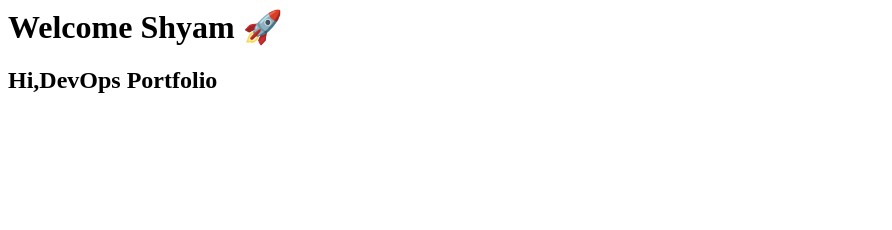
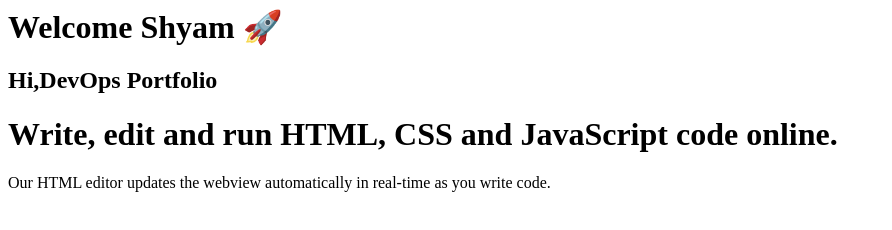
Before and after one commit to shyamabishek/portfolio, a plain HTML site: page index.html in a window 1280 px wide. Shown: the whole page, without its empty margins (0-892 px from the left). Drawn offline with Linux system fonts and the light colour scheme.

Commit message:
new update

```diff
--- a/index.html
+++ b/index.html
@@ -1,3 +1,20 @@
 <title>Updated work</title>
 <h1>Welcome Shyam 🚀</h1>
 <h2>Hi,DevOps Portfolio</h2>
+<!DOCTYPE html>
+<html lang="en">
+
+<head>
+  <title>Browser</title>
+</head>
+
+<body>
+  <h1>
+    Write, edit and run HTML, CSS and JavaScript code online.
+  </h1>
+  <p>
+    Our HTML editor updates the webview automatically in real-time as you write code.
+  </p>
+</body>
+
+</html>
```
